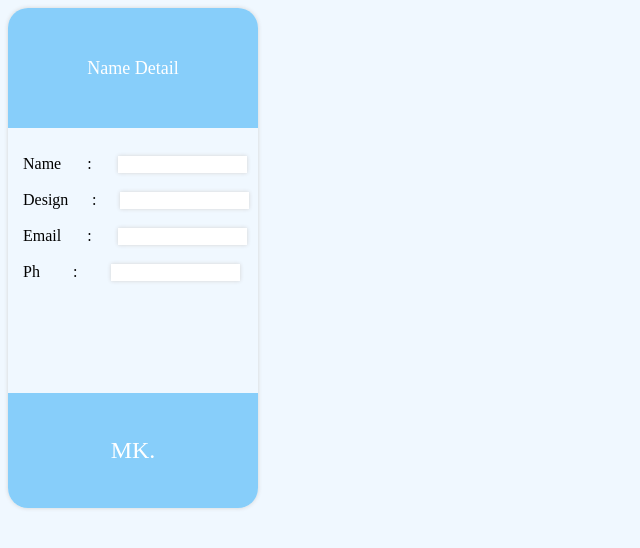
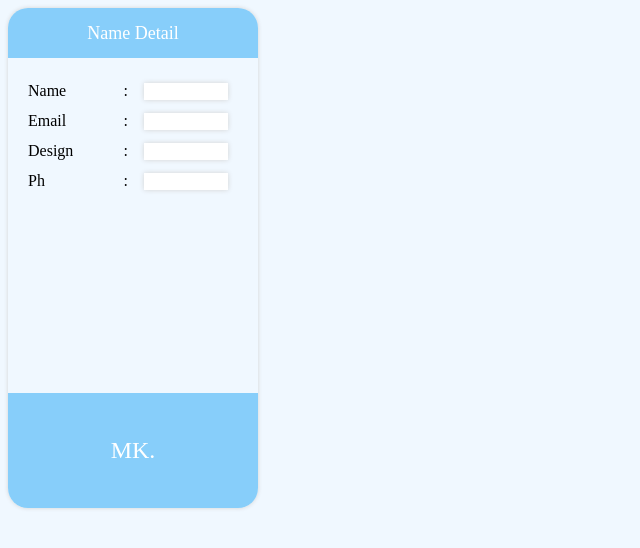
Before and after one commit to Lohitaksha2425/DashboardTask, a plain HTML site: page components/namedetails.html in a window 1280 px wide. Shown: the whole page, without its empty margins (0-640 px from the left). Drawn offline with Linux system fonts and the light colour scheme.

Commit message:
Dashboard modifications

```diff
--- a/components/namedetails.html
+++ b/components/namedetails.html
@@ -2,6 +2,7 @@
 <html>
     <head>
         <link rel="Stylesheet" href="../styles/style2.css">
+        <link rel="Stylesheet" href="../styles/textinput.css">
     </head>
     <body class="body">
         <div class="comp">
@@ -9,26 +10,38 @@
                 <p class="txt">Name Detail</p>
             </div><br>
             <div class="txxt">
-                <div style="display: flex;align-items: center;justify-content: space-between;">
-                    <label for="Name" >Name</label>
-                    <label for="Name">:</label>
-                    <input type="text" id="Name" name="Name" class="inpu"><br><br>
+                <div class="container">
+                    <div class="split">
+                        <label  for="Name">Name</label>
+                        <label  for="Name">:</label>
+                    </div>
+                    <input type="text" id="Name" name="Name" class="textinput">
                 </div>
-                <div class="alig">
-                    <label for="Design">Design</label>
-                    <label for="Design">:</label>
-                    <input type="text" id="Design" name="Design" class="inpu"><br><br>
+
+                <div class="container">
+                    <div class="split">
+                        <label  for="Email">Email</label>
+                        <label  for="Email">:</label>
+                    </div>
+                    <input type="text" id="Email" name="Email" class="textinput">
                 </div>
-                <div class="alig">
-                    <label for="Email">Email</label>
-                    <label for="Email">:</label>
-                    <input type="text" id="Email" name="Email" class="inpu"><br><br>
+
+                <div class="container">
+                    <div class="split">
+                        <label  for="Design">Design</label>
+                        <label  for="Design">:</label>
+                    </div>
+                    <input type="text" id="Design" name="Design" class="textinput">
                 </div>
-                <div class="alig">
-                    <label for="Ph">Ph</label>
-                    <label for="Ph">:</label>
-                    <input type="text" id="Ph" name="Ph" class="inpu"><br><br>
+
+                <div class="container">
+                    <div class="split">
+                        <label  for="Ph">Ph</label>
+                        <label  for="Ph">:</label>
+                    </div>
+                    <input type="text" id="Ph" name="Ph" class="textinput">
                 </div>
+
             </div>
             <div class="background2025">
                 <p style="color: white;font-size: 24px;">MK.</p>
--- a/styles/style2.css
+++ b/styles/style2.css
@@ -18,7 +18,7 @@
   box-shadow: 0 0 4px lightgray;
 }
 .nd {
-  height: 15vh;
+  height: 50px;
   background-color: lightskyblue;
   border-top-left-radius: 20px;
   border-top-right-radius: 20px;
```
Also changed, not shown: dashboard.html (added, +7 -0 lines).
